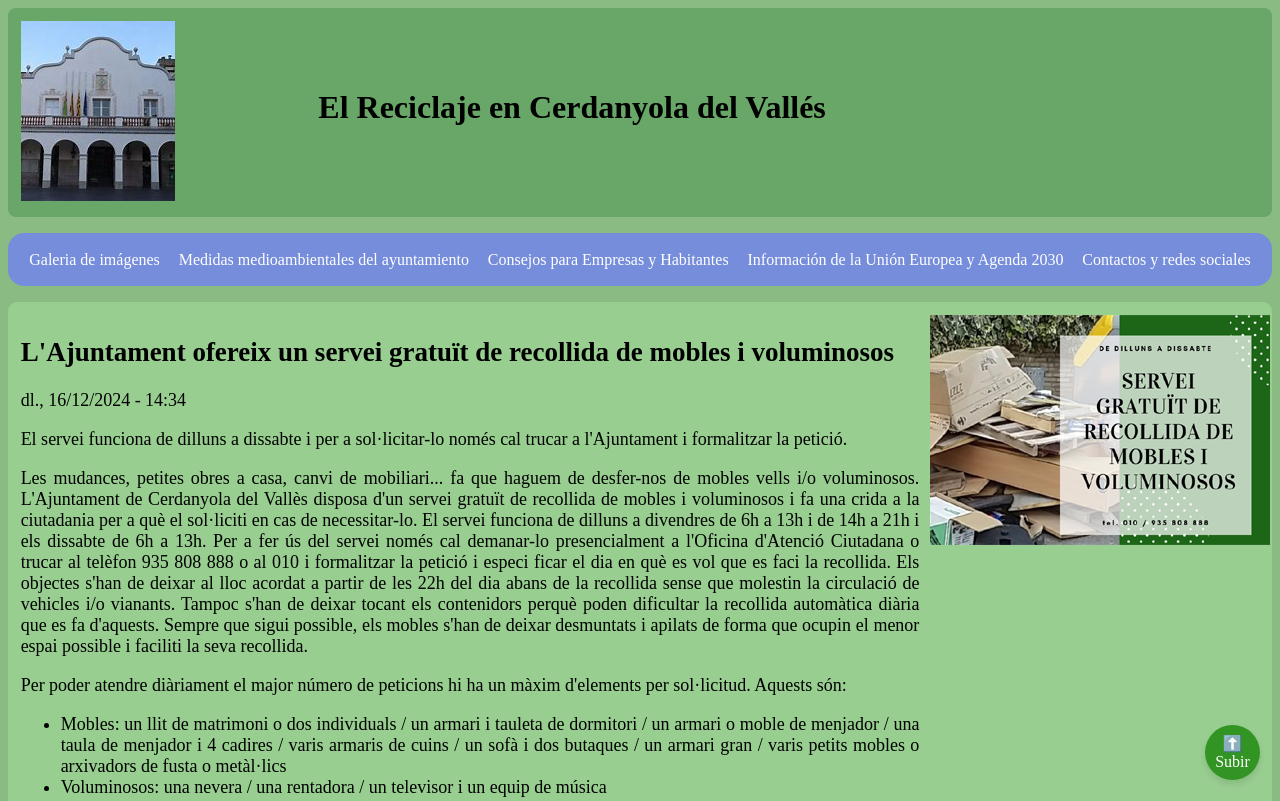
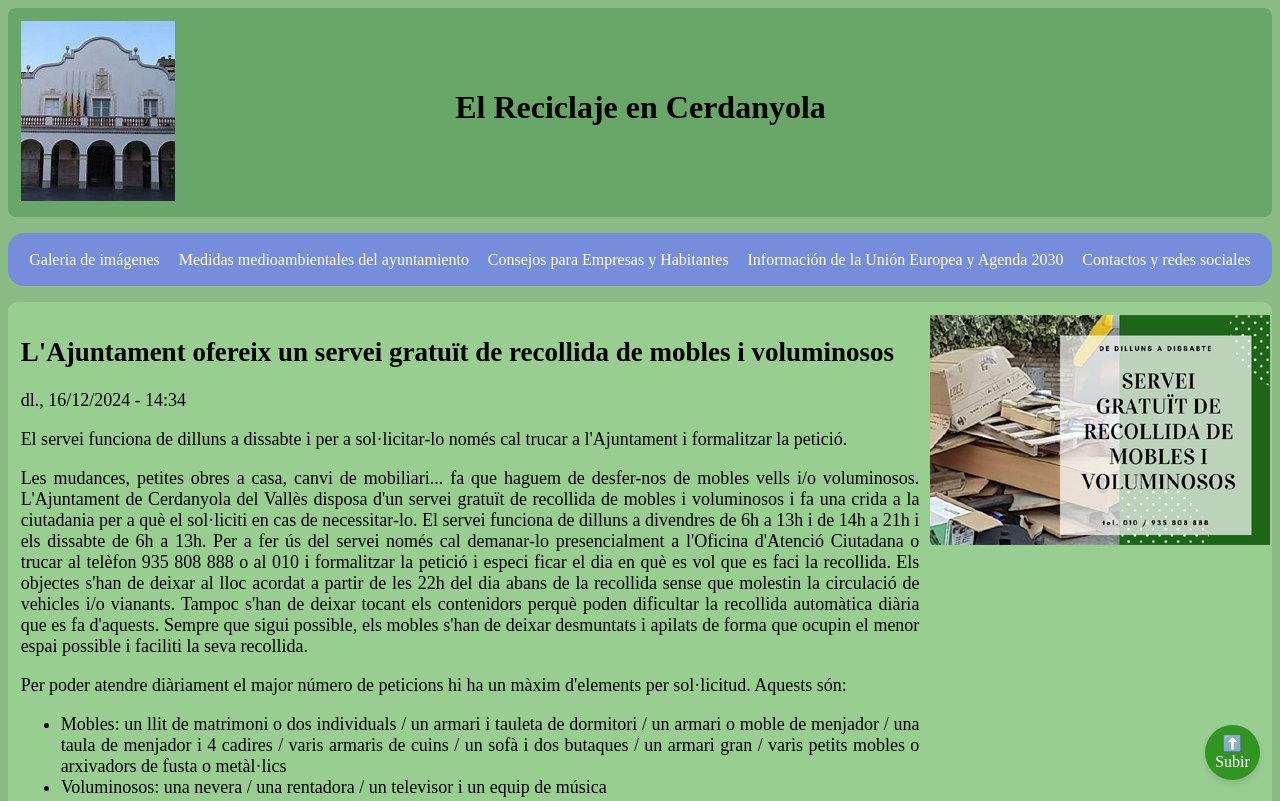
Before and after one commit to Miniboojr/P-gina-Web-Reciclaje, a plain HTML site: page index.html in a window 1280 px wide. Shown: the top 801 px of the page. Drawn offline with Linux system fonts and the light colour scheme.

Commit message:
Update index.html

```diff
--- a/index.html
+++ b/index.html
@@ -14,7 +14,7 @@
     <!-- Encabezado principal con imagen y título -->
     <header class="header_principal">
         <a target="blank" href="https://www.cerdanyola.cat"><img src="IMG/General/Ayuntamiento.png" alt="Foto Ayuntamiento"></a>
-        <h1 class="h1_principal">El Reciclaje en Cerdanyola del Vallés</h1>
+        <h1 class="h1_principal">El Reciclaje en Cerdanyola</h1>
     </header>
 
     <!-- Navegación principal con enlaces a otras páginas -->
```
